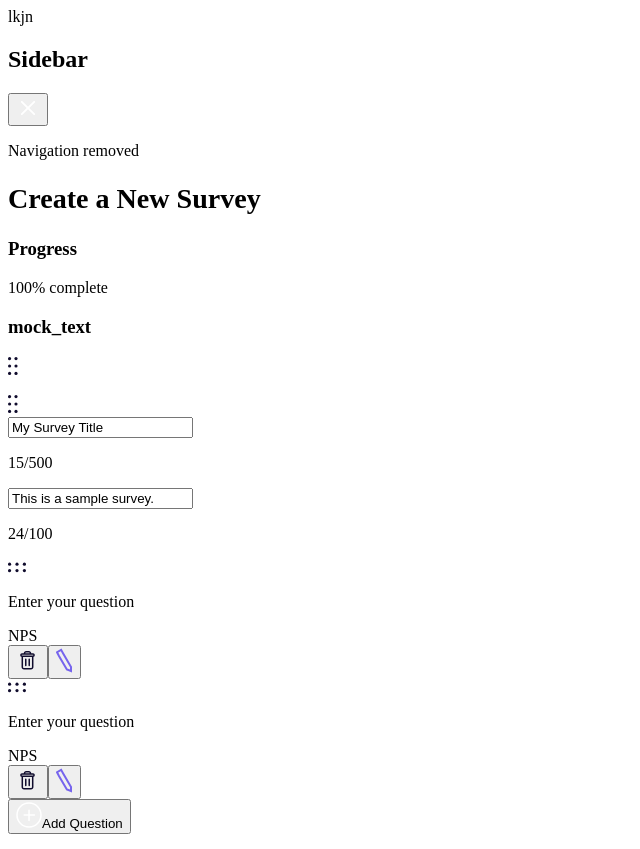
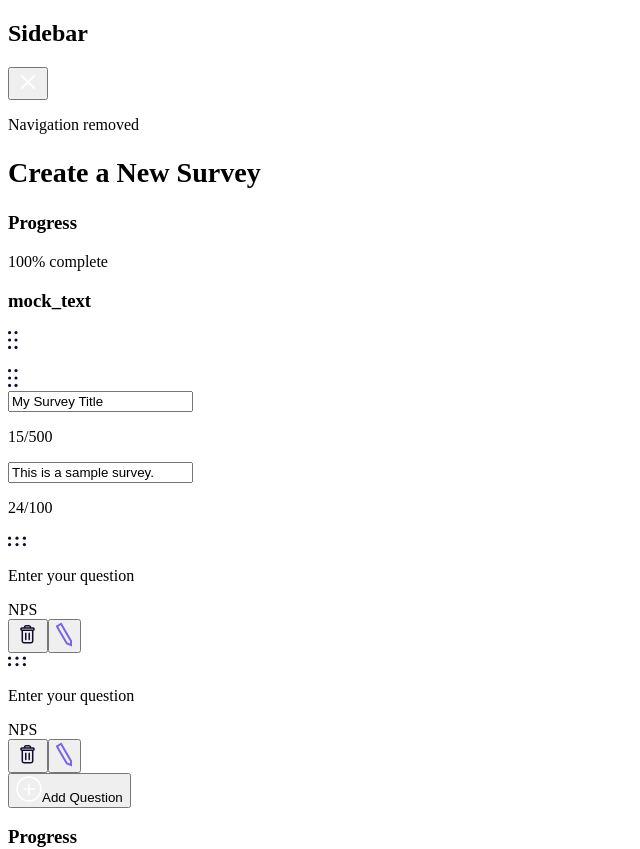
Before and after one commit to timcthy/BackendTask, a React (Create React App) app in the folder frontend/: page / in a window 1280 px wide. Shown: the top 849 px of the page, without its empty margins (0-640 px from the left). Built offline with nearby package versions, Linux system fonts and the light colour scheme.

Commit message:
fixed typo

```diff
--- a/frontend/src/component/DashboardLayout.jsx
+++ b/frontend/src/component/DashboardLayout.jsx
@@ -6,7 +6,7 @@ const DashboardLayout = ({ children }) => {
 
   return (
     <div>
-      <main className="flex h-[100dvh] overflow-hidden w-full"> lkjn
+      <main className="flex h-[100dvh] overflow-hidden w-full">
         <Sidebar
           isSidebarShow={isSidebarShow}
           setSidebarShow={setSidebarShow}
```
